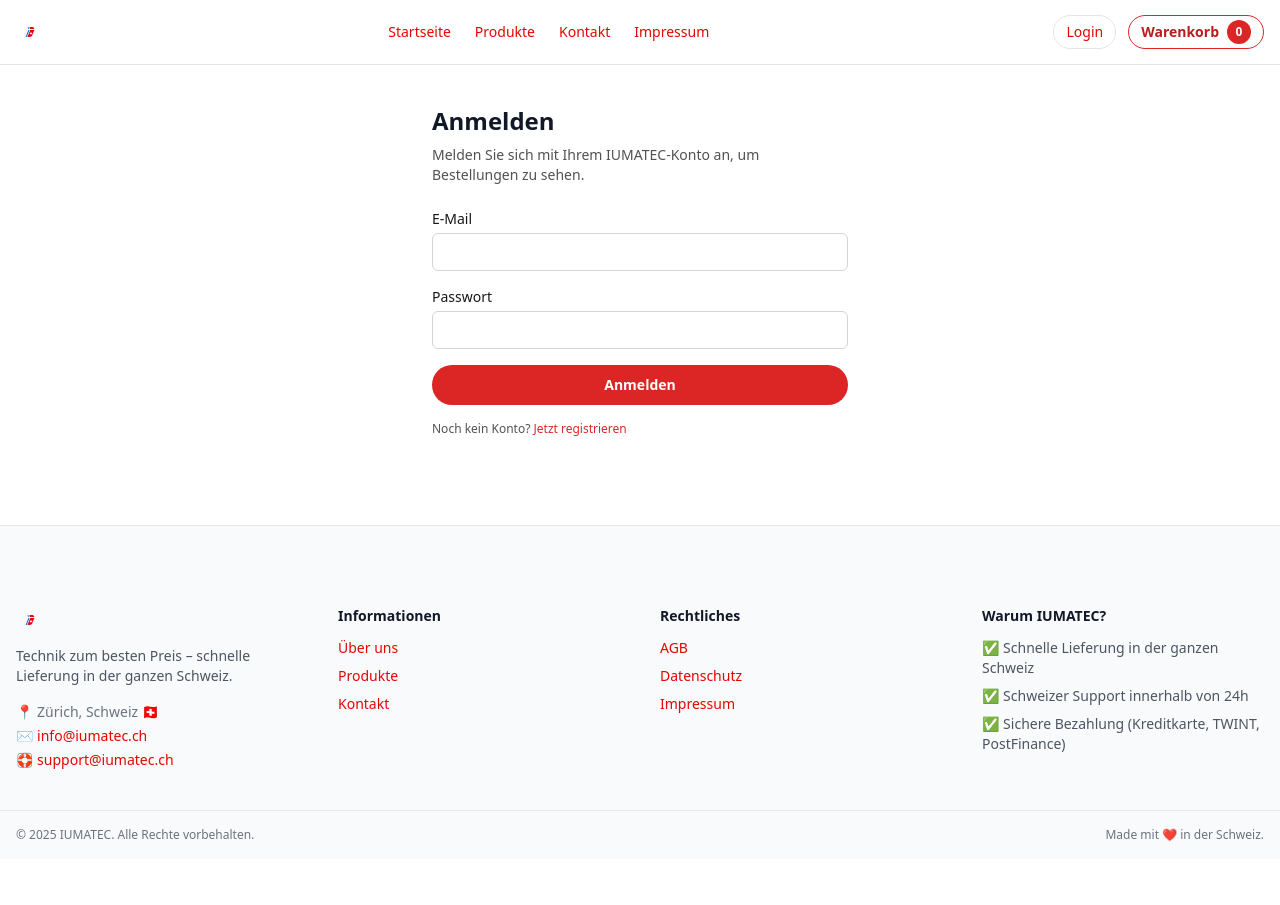
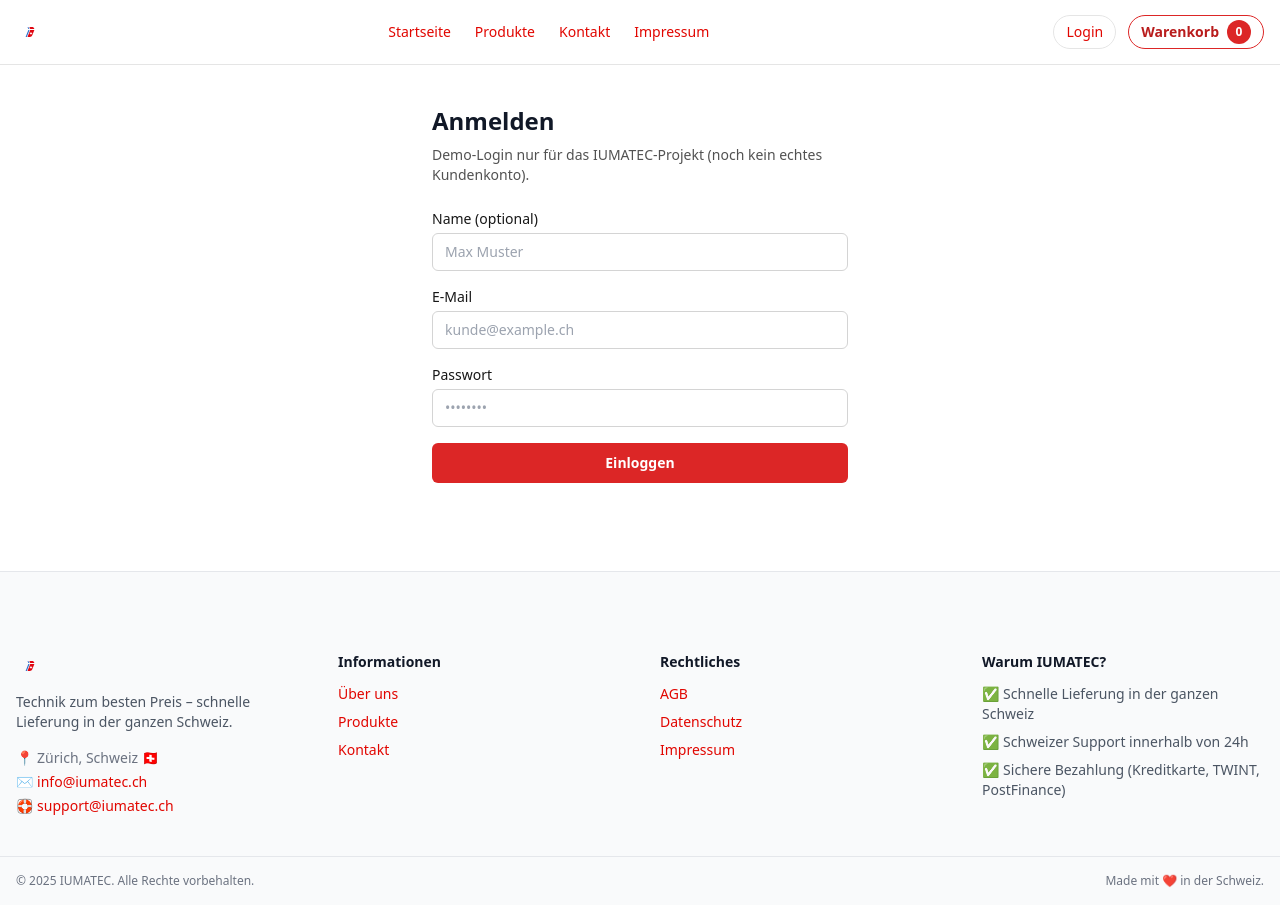
Before and after one commit to celsoneves32/iumatec-site, a Next.js app: page /login in a window 1280 px wide. Before the commit the page ends 859 px from the top, so only its background shows below. Built offline with nearby package versions, Linux system fonts and the light colour scheme; no server answers.

Commit message:
Update page.tsx

```diff
--- a/app/login/page.tsx
+++ b/app/login/page.tsx
@@ -2,55 +2,71 @@
 
 import { FormEvent, useState } from "react";
 import { useRouter, useSearchParams } from "next/navigation";
-import Link from "next/link";
-import { supabaseBrowser } from "@/lib/supabaseClient";
+import { useAuth } from "@/context/AuthContext";
 
 export default function LoginPage() {
-  const [email, setEmail] = useState("");
-  const [password, setPassword] = useState("");
-  const [loading, setLoading] = useState(false);
-  const [errorMsg, setErrorMsg] = useState<string | null>(null);
-
+  const { user, login } = useAuth();
   const router = useRouter();
   const searchParams = useSearchParams();
-  const redirectTo = searchParams.get("redirectTo") || "/account";
+  const [email, setEmail] = useState("");
+  const [name, setName] = useState("");
+  const [password, setPassword] = useState("");
+  const [error, setError] = useState("");
 
-  async function handleSubmit(e: FormEvent) {
+  const from = searchParams.get("from") || "/dashboard";
+
+  // Se já está logado → manda direto para /dashboard (ou “from”)
+  if (user) {
+    router.replace(from);
+    return null;
+  }
+
+  const handleSubmit = (e: FormEvent) => {
     e.preventDefault();
-    setErrorMsg(null);
-    setLoading(true);
 
-    const { error } = await supabaseBrowser.auth.signInWithPassword({
-      email,
-      password,
-    });
-
-    setLoading(false);
-
-    if (error) {
-      setErrorMsg(error.message);
+    if (!email || !password) {
+      setError("Bitte E-Mail und Passwort eingeben.");
       return;
     }
 
-    router.push(redirectTo);
-  }
+    // ⚠️ LOGIN FAKE – só para testes, ainda sem backend
+    login({
+      name: name || email.split("@")[0],
+      email,
+    });
+
+    router.replace(from);
+  };
 
   return (
     <main className="max-w-md mx-auto px-4 py-10">
       <h1 className="text-2xl font-semibold mb-2">Anmelden</h1>
       <p className="text-sm text-neutral-600 mb-6">
-        Melden Sie sich mit Ihrem IUMATEC-Konto an, um Bestellungen zu sehen.
+        Demo-Login nur für das IUMATEC-Projekt (noch kein echtes Kundenkonto).
       </p>
 
       <form onSubmit={handleSubmit} className="space-y-4">
         <div>
+          <label className="block text-sm font-medium mb-1">
+            Name (optional)
+          </label>
+          <input
+            type="text"
+            className="w-full rounded-md border border-neutral-300 px-3 py-2 text-sm"
+            value={name}
+            onChange={(e) => setName(e.target.value)}
+            placeholder="Max Muster"
+          />
+        </div>
+
+        <div>
           <label className="block text-sm font-medium mb-1">E-Mail</label>
           <input
             type="email"
-            required
+            className="w-full rounded-md border border-neutral-300 px-3 py-2 text-sm"
             value={email}
             onChange={(e) => setEmail(e.target.value)}
-            className="w-full rounded-md border border-neutral-300 px-3 py-2 text-sm focus:outline-none focus:ring-2 focus:ring-red-500"
+            placeholder="kunde@example.ch"
           />
         </div>
 
@@ -58,34 +74,22 @@
           <label className="block text-sm font-medium mb-1">Passwort</label>
           <input
             type="password"
-            required
+            className="w-full rounded-md border border-neutral-300 px-3 py-2 text-sm"
             value={password}
             onChange={(e) => setPassword(e.target.value)}
-            className="w-full rounded-md border border-neutral-300 px-3 py-2 text-sm focus:outline-none focus:ring-2 focus:ring-red-500"
+            placeholder="••••••••"
           />
         </div>
 
-        {errorMsg && (
-          <p className="text-sm text-red-600 bg-red-50 border border-red-100 rounded-md px-3 py-2">
-            {errorMsg}
-          </p>
-        )}
+        {error && <p className="text-sm text-red-600">{error}</p>}
 
         <button
           type="submit"
-          disabled={loading}
-          className="w-full rounded-full bg-red-600 text-white text-sm font-semibold py-2.5 hover:bg-red-700 disabled:opacity-60"
+          className="w-full rounded-md bg-red-600 px-4 py-2.5 text-sm font-semibold text-white hover:bg-red-700"
         >
-          {loading ? "Anmelden..." : "Anmelden"}
+          Einloggen
         </button>
       </form>
-
-      <p className="mt-4 text-xs text-neutral-600">
-        Noch kein Konto?{" "}
-        <Link href="/register" className="text-red-600 hover:underline">
-          Jetzt registrieren
-        </Link>
-      </p>
     </main>
   );
 }
```
